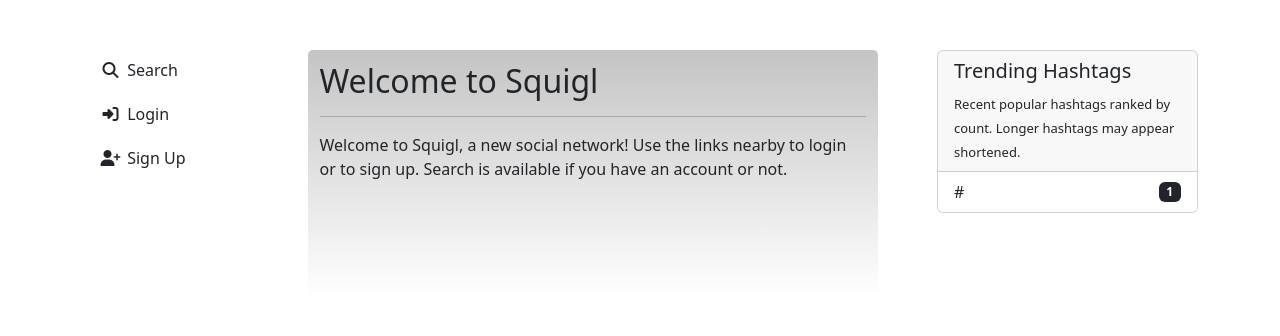
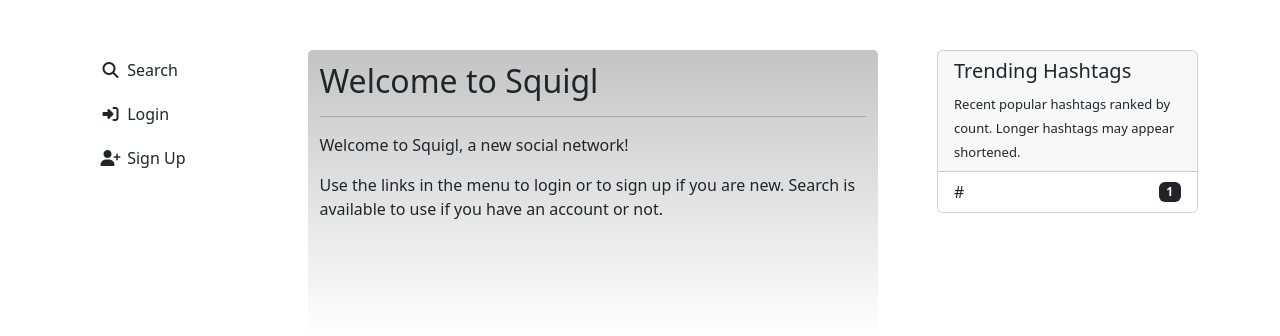
Before and after one commit to paulio11/P4-Squigl-Twitter-Clone, a Django app: page / in a window 1280 px wide. Shown: the part 106-442 px from the top of the page. Run offline with Django 3.2, Linux system fonts and the light colour scheme; data that the repository does not hold is empty; some libraries are stand-ins or nearby versions.

Commit message:
Edit home text

```diff
--- a/templates/home.html
+++ b/templates/home.html
@@ -9,8 +9,10 @@ Home
 <hr>
 <p>
     Welcome to Squigl, a new social network!
-    Use the links nearby to login or to sign up.
-    Search is available if you have an account or not.
+</p>
+<p>
+    Use the links in the menu to login or to sign up if you are new.
+    Search is available to use if you have an account or not.
 </p>
 {% endblock %}
 
```
